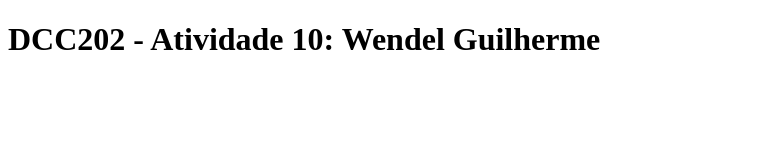
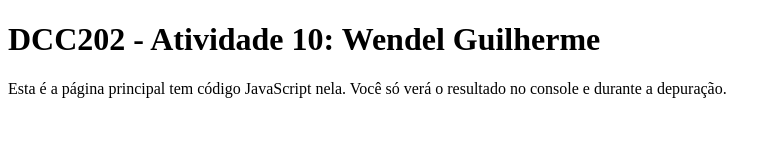
Before and after one commit to ufjf-dcc202/ufjf-dcc202-2023-3-b-atv10-wendelguilherme, a website: page index.html in a window 1280 px wide. Shown: the whole page, without its empty margins (0-781 px from the left). Drawn offline with Linux system fonts and the light colour scheme.

Commit message:
scrip main.js incluso no index

```diff
--- a/index.html
+++ b/index.html
@@ -4,11 +4,12 @@
     <meta charset="UTF-8">
     <meta name="viewport" content="width=device-width, initial-scale=1.0">
     <title>DCC202 - Atividade 10: Wendel Guilherme</title>
+    <script type="module" src="main.js"></script>
 </head>
 <body>
     <main>
         <h1>DCC202 - Atividade 10: Wendel Guilherme</h1>
-        <p></p>
+        <p>Esta é a página principal tem código JavaScript nela. Você só verá o resultado no console e durante a depuração.</p>
     </main>
 </body>
 </html>
```
Also changed, not shown: main.js (added).
